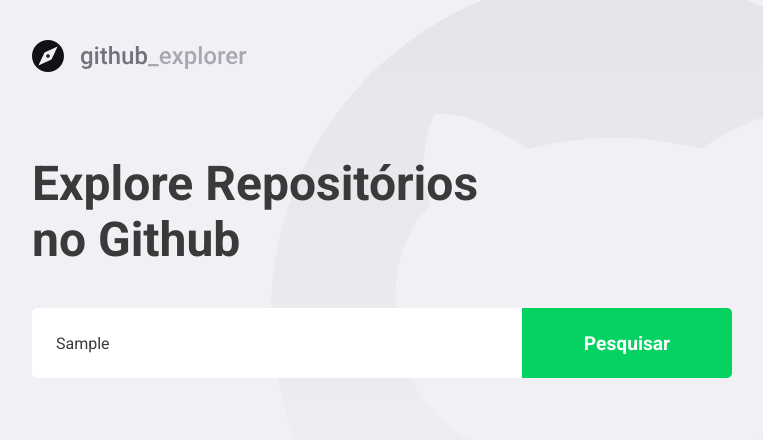
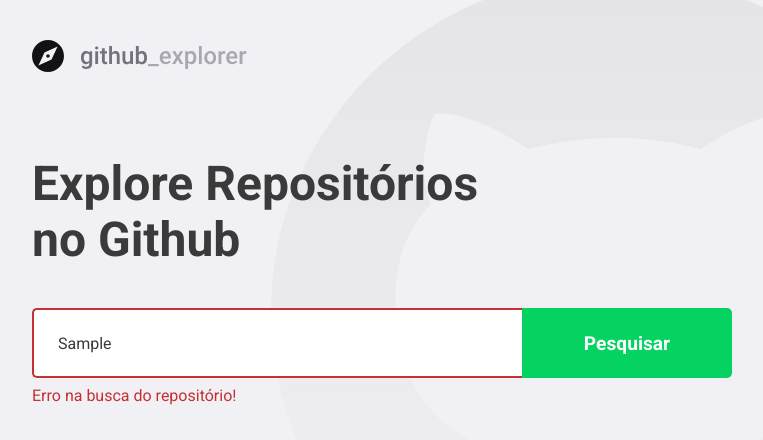
Before and after one commit to OtavioPalma/github-explorer, a React (Create React App) app: page / in a window 1280 px wide. Both pictures are taken after typing "Sample" into the empty fields and a click on the button "Pesquisar". Shown: the top 440 px of the page, without its empty margins (143-906 px from the left). Built offline with nearby package versions, Linux system fonts and the light colour scheme; no server answers.

Commit message:
feat: error handling and styled components props

```diff
--- a/src/pages/Dashboard/Dashboard.tsx
+++ b/src/pages/Dashboard/Dashboard.tsx
@@ -3,7 +3,7 @@ import { FiChevronRight } from 'react-icons/fi';
 import logo from '../../assets/logo.svg';
 import { api } from '../../services/api';
 import { Repository } from '../Repository/Repository';
-import { Form, Repositories, Title } from './styles';
+import { Error, Form, Repositories, Title } from './styles';
 
 interface Repository {
   id: string;
@@ -17,17 +17,27 @@ interface Repository {
 
 export const Dashboard: React.FC = () => {
   const [repository, setRepository] = useState('');
+  const [error, setError] = useState('');
   const [repositories, setRepositories] = useState<Repository[]>([]);
 
   const handleAddRepo = (ev: FormEvent<HTMLFormElement>) => {
     ev.preventDefault();
 
-    if (repository) {
-      api.get<Repository>(`repos/${repository}`).then(res => {
+    if (!repository) {
+      setError('Digite o autor/nome do repositório!');
+      return;
+    }
+
+    api
+      .get<Repository>(`repos/${repository}`)
+      .then(res => {
         setRepositories([...repositories, res.data]);
         setRepository('');
+        setError('');
+      })
+      .catch(() => {
+        setError('Erro na busca do repositório!');
       });
-    }
   };
 
   return (
@@ -35,7 +45,7 @@ export const Dashboard: React.FC = () => {
       <img src={logo} alt="Github Explorer Logo" />
       <Title>Explore Repositórios no Github</Title>
 
-      <Form onSubmit={handleAddRepo}>
+      <Form hasError={Boolean(error)} onSubmit={handleAddRepo}>
         <input
           value={repository}
           onChange={ev => setRepository(ev.target.value)}
@@ -44,6 +54,8 @@ export const Dashboard: React.FC = () => {
 
         <button type="submit">Pesquisar</button>
       </Form>
+
+      {error && <Error>{error}</Error>}
 
       <Repositories>
         {repositories.map(repo => (
--- a/src/pages/Dashboard/styles.tsx
+++ b/src/pages/Dashboard/styles.tsx
@@ -1,5 +1,9 @@
 import { shade } from 'polished';
-import styled from 'styled-components';
+import styled, { css } from 'styled-components';
+
+interface FormProps {
+  hasError: boolean;
+}
 
 export const Title = styled.h1`
   font-size: 48px;
@@ -10,7 +14,7 @@ export const Title = styled.h1`
   margin-top: 80px;
 `;
 
-export const Form = styled.form`
+export const Form = styled.form<FormProps>`
   margin-top: 40px;
   max-width: 700px;
 
@@ -23,6 +27,14 @@ export const Form = styled.form`
     border: 0;
     border-radius: 5px 0 0 5px;
     color: #3a3a3a;
+    border: 2px solid #fff;
+    border-right: 0;
+
+    ${props =>
+      props.hasError &&
+      css`
+        border-color: #c53030;
+      `}
 
     &::placeholder {
       color: #a8a8b3;
@@ -98,3 +110,9 @@ export const Repositories = styled.div`
     }
   }
 `;
+
+export const Error = styled.span`
+  display: block;
+  color: #c53030;
+  margin-top: 8px;
+`;
```
